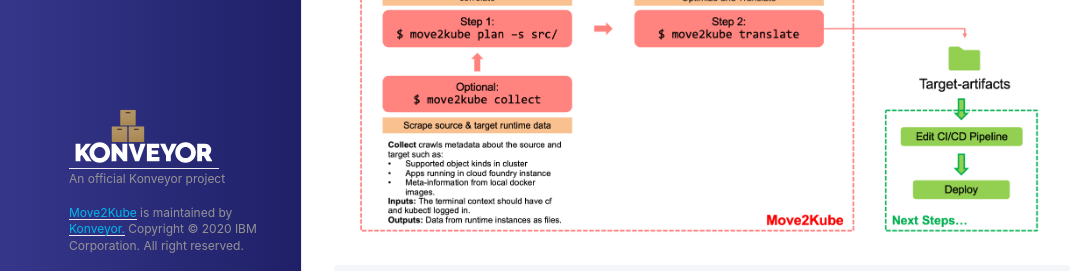
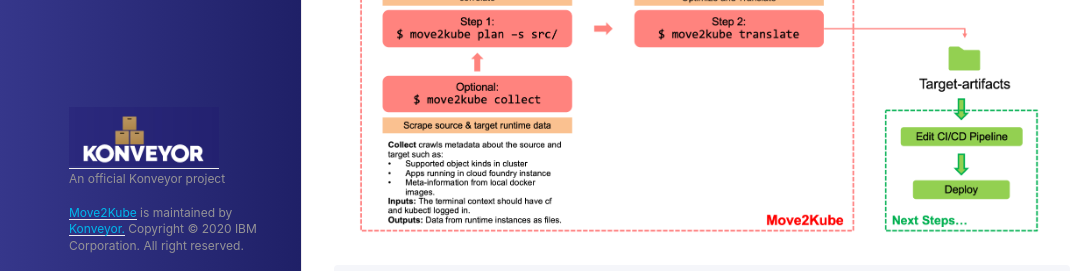
Before and after one commit to konveyor/move2kube, a Jekyll site: the page built from docs/GettingStarted.md, in a window 1280 px wide and 900 px high, scrolled down 479 px. Shown: the part 629-900 px from the top of the window, without its empty margins (70-1153 px from the left). Built offline with Jekyll 4.4.1, drawn with Linux system fonts in a browser that asks for light colours.

Commit message:
Resolve the konveyor logo issue in mobile browsers
Signed-off-by: Akash Nayak <akash19nayak@gmail.com>

```diff
--- a/_layouts/default.html
+++ b/_layouts/default.html
@@ -52,7 +52,7 @@ layout: table_wrappers
     </nav>
     <footer class="site-footer">
       <a href="/">
-        <img alt="Konveyor" src="{{ site.baseurl }}/assets/images/konveyor_logo.svg" width="150" height="70">
+        <img alt="Konveyor" src="{{ site.baseurl }}/assets/images/konveyor-logo.png" width="150" height="70">
       </a>
       <br>
       An official Konveyor project<br><br>
```
Also changed, not shown: assets/images/konveyor-logo.png (added), assets/images/konveyor_logo.svg (deleted).
